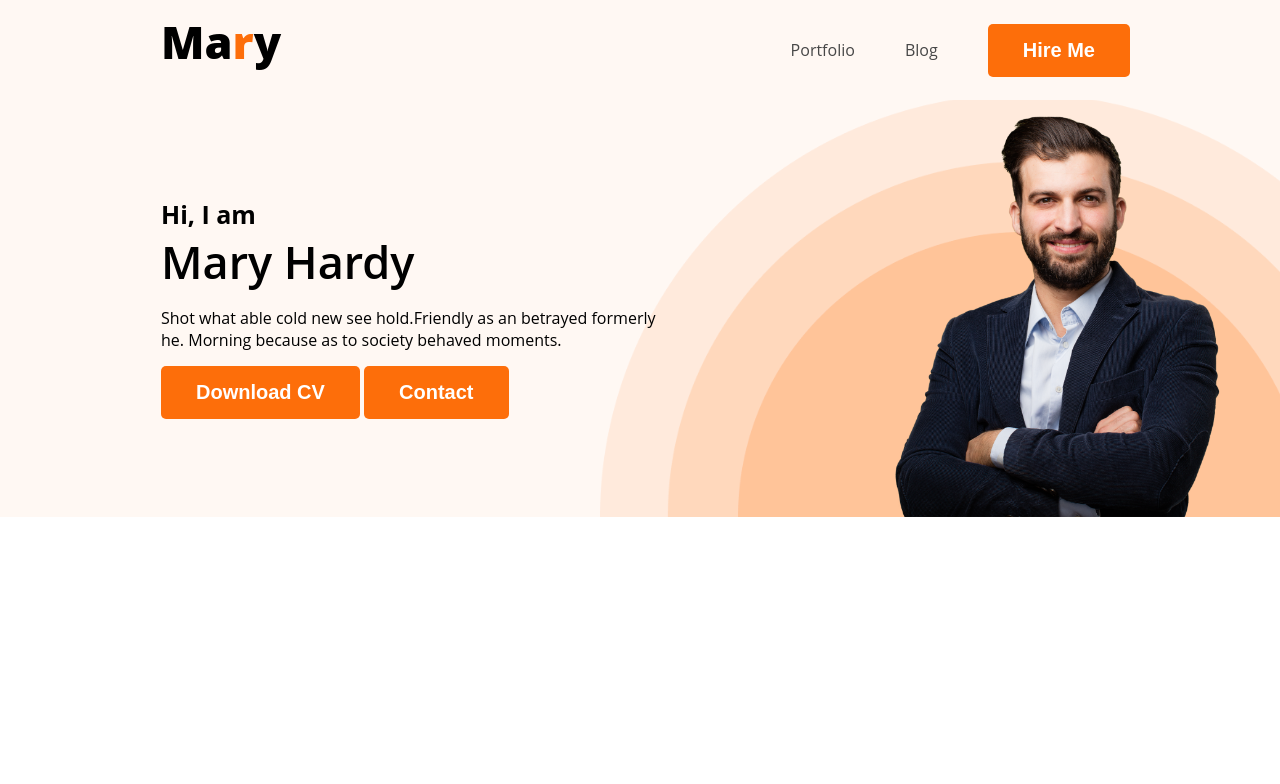
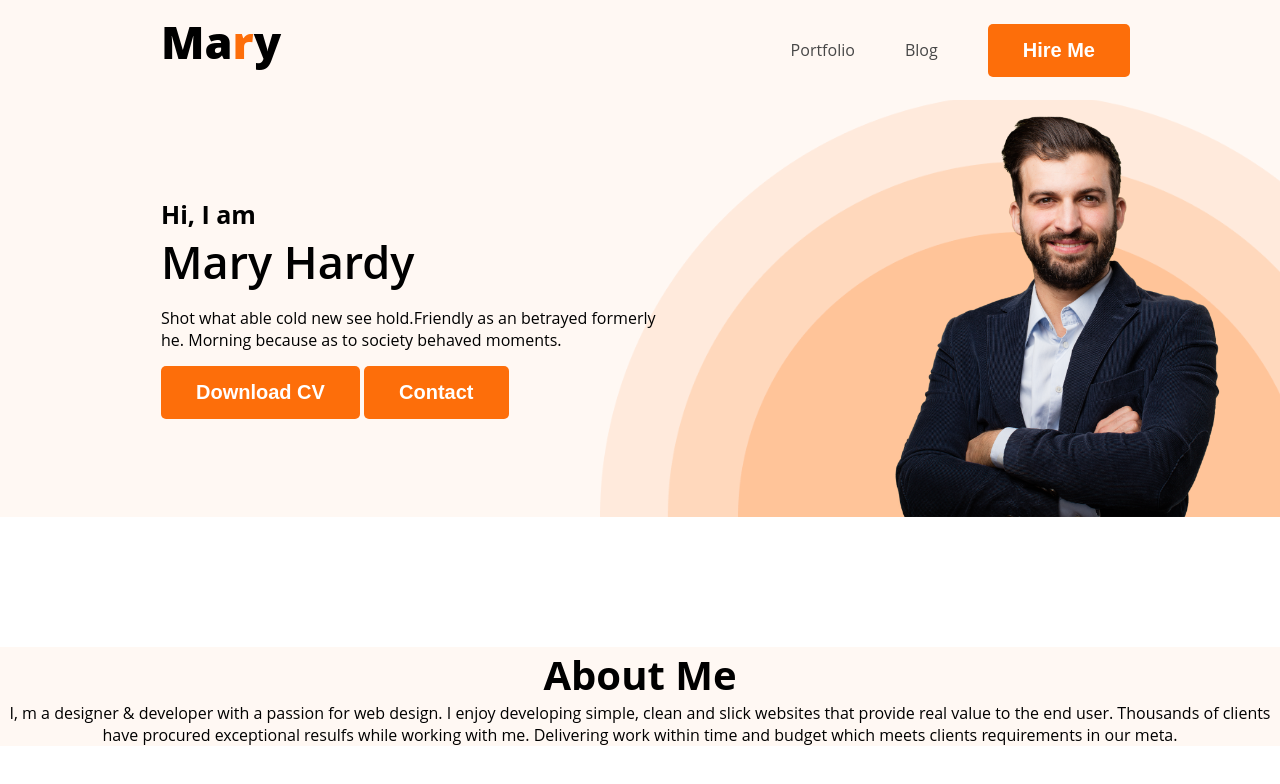
Before and after one commit to arifmiya7478/web-developer-portfolio, a plain HTML site: page index.html in a window 1280 px wide. Drawn offline with Linux system fonts and the light colour scheme.

Commit message:
litle bit about section

```diff
--- a/index.html
+++ b/index.html
@@ -36,7 +36,10 @@
         </div>
     </header>
     <main>
-
+        <section class="about" >
+            <div class="section-title">About Me</div>
+            <div class="section-description"><p>I, m a designer & developer with a passion for web design. I enjoy developing simple, clean and slick websites that provide real value to the end user. Thousands of clients have procured exceptional resulfs while working with me. Delivering work within time and budget which meets clients requirements in our meta.</p></div>
+        </section>
     </main>
     <footer>
 
--- a/styles/style.css
+++ b/styles/style.css
@@ -32,6 +32,16 @@ body {
     background: #fd6e0a;
     /* width: 111px; */
     font-weight: 700;
+}
+.section-title {
+    text-align: center;
+    font-weight: 700;
+    font-size: 40px;
+
+}
+.section-description {
+    text-align: center;
+
 }
 /* nav styles */
 
@@ -109,3 +119,11 @@ nav a {
     margin: 15px 0px;
     font-size: initial;
 }
+/* main section style */
+/* about section */
+
+.about{
+    margin: 130px 0px;
+    max-height: 550px;
+    background-color: #fff8f3;
+}
```
